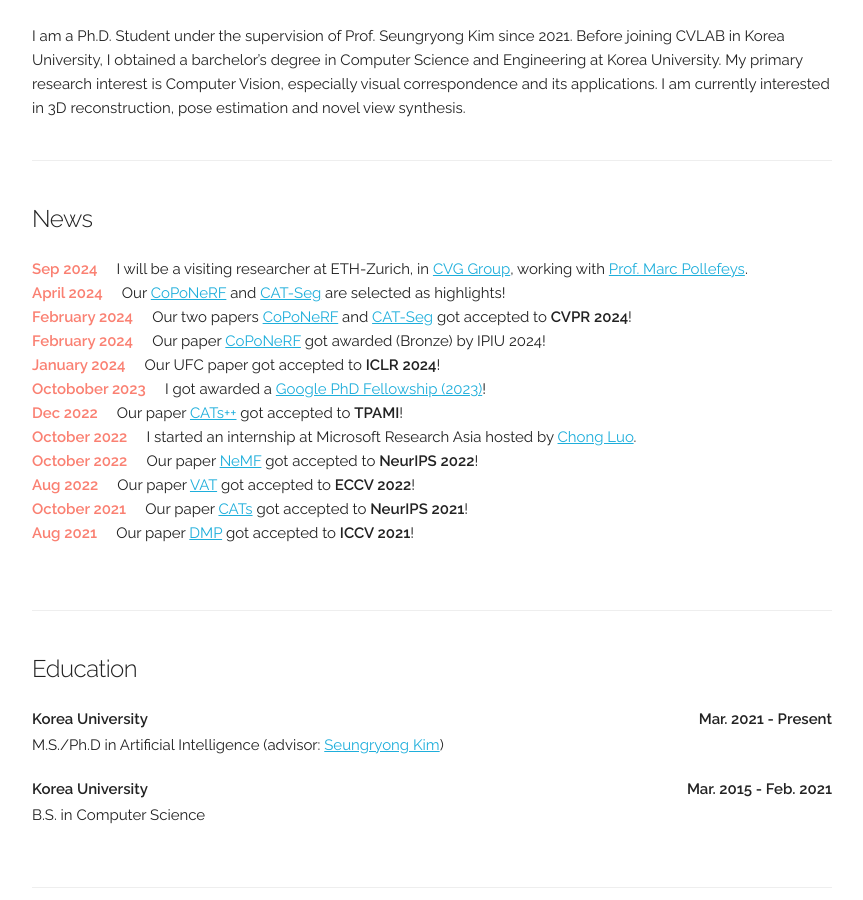
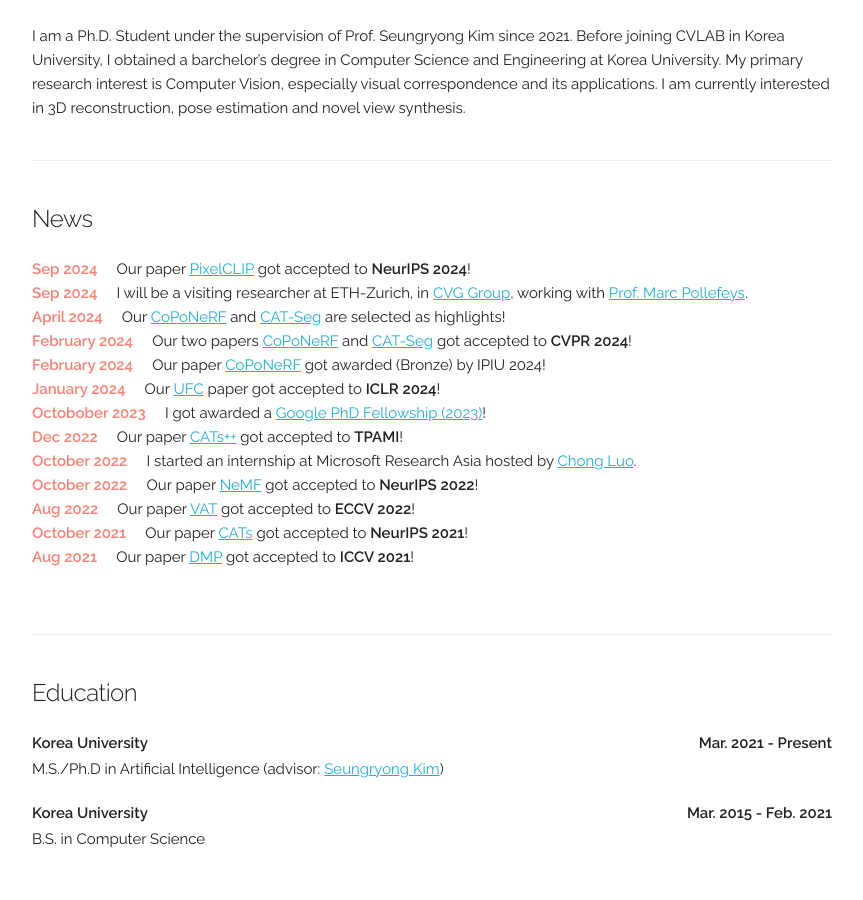
Before and after one commit to jang-1996/jang-1996.github.io, a Jekyll site: the page built from index.html, in a window 1280 px wide and 900 px high, scrolled down 366 px. Shown: the whole window, without its empty margins (208-1071 px from the left). Built offline with Jekyll 4.4.1, drawn with Linux system fonts in a browser that asks for light colours; some web fonts are replaced.

Commit message:
Update index.html

```diff
--- a/index.html
+++ b/index.html
@@ -10,6 +10,10 @@
 <!-- ========== News ========== -->
 <div class="docs-section">
   <h5>News</h5>
+  <div class="col-12 col-md-12 text-md-left no-padding">
+    <b class="bbold" style="color:#fa8072;">Sep 2024</b>&nbsp;&nbsp;&nbsp;&nbsp;
+    Our paper <a href="https://arxiv.org/pdf/2409.19846">PixelCLIP</a> got accepted to  <b>NeurIPS 2024</b>!
+  </div>
   <div class="col-12 col-md-12 text-md-left no-padding">
     <b class="bbold" style="color:#fa8072;">Sep 2024</b>&nbsp;&nbsp;&nbsp;&nbsp;
     I will be a visiting researcher at ETH-Zurich, in <a href="https://cvg.ethz.ch/">CVG Group</a>, working with <a href="https://cvg.ethz.ch/team/Prof-Dr-Marc-Pollefeys"> Prof. Marc Pollefeys</a>.
@@ -28,7 +32,7 @@
   </div>
   <div class="col-12 col-md-12 text-md-left no-padding">
     <b class="bbold" style="color:#fa8072;">January 2024</b>&nbsp;&nbsp;&nbsp;&nbsp;
-    Our UFC paper got accepted to <b>ICLR 2024</b>!
+    Our <a href="https://arxiv.org/abs/2403.11120">UFC</a>  paper got accepted to <b>ICLR 2024</b>!
   </div>
   <div class="col-12 col-md-12 text-md-left no-padding">
     <b class="bbold" style="color:#fa8072;">Octobober 2023</b>&nbsp;&nbsp;&nbsp;&nbsp;
```
